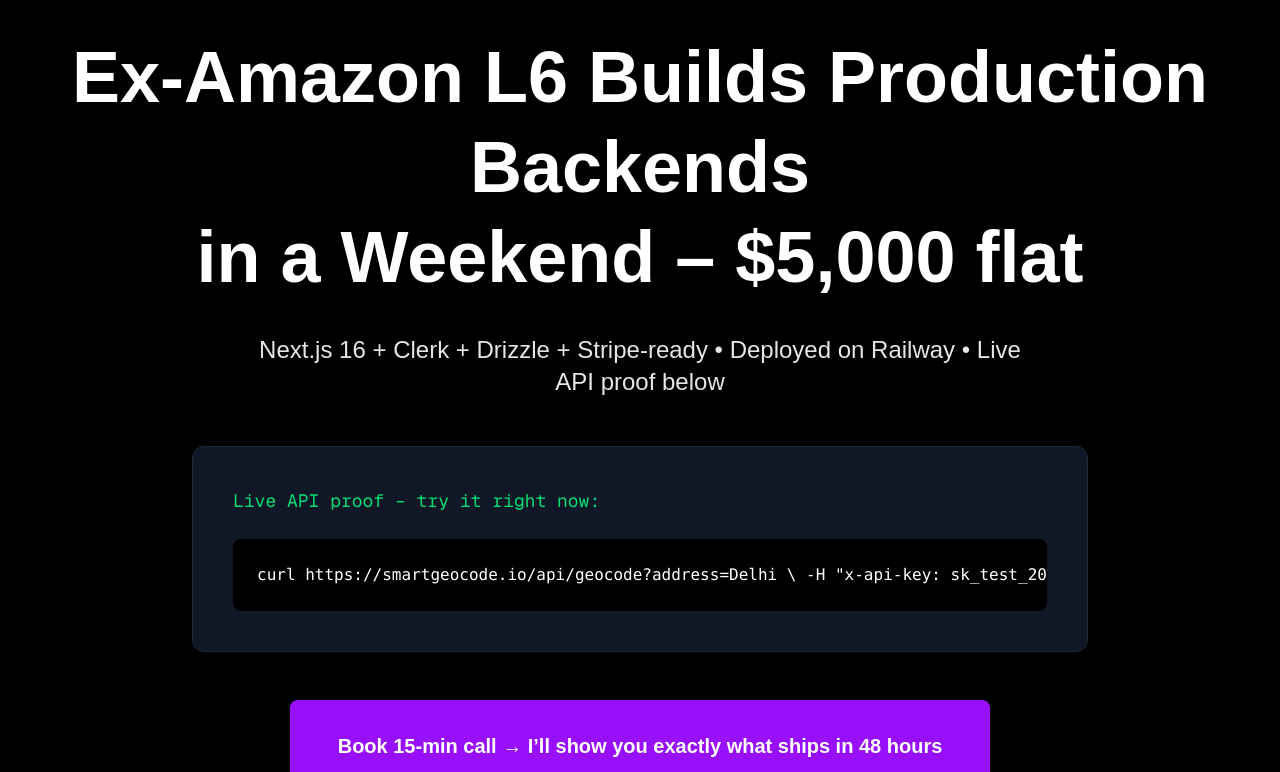
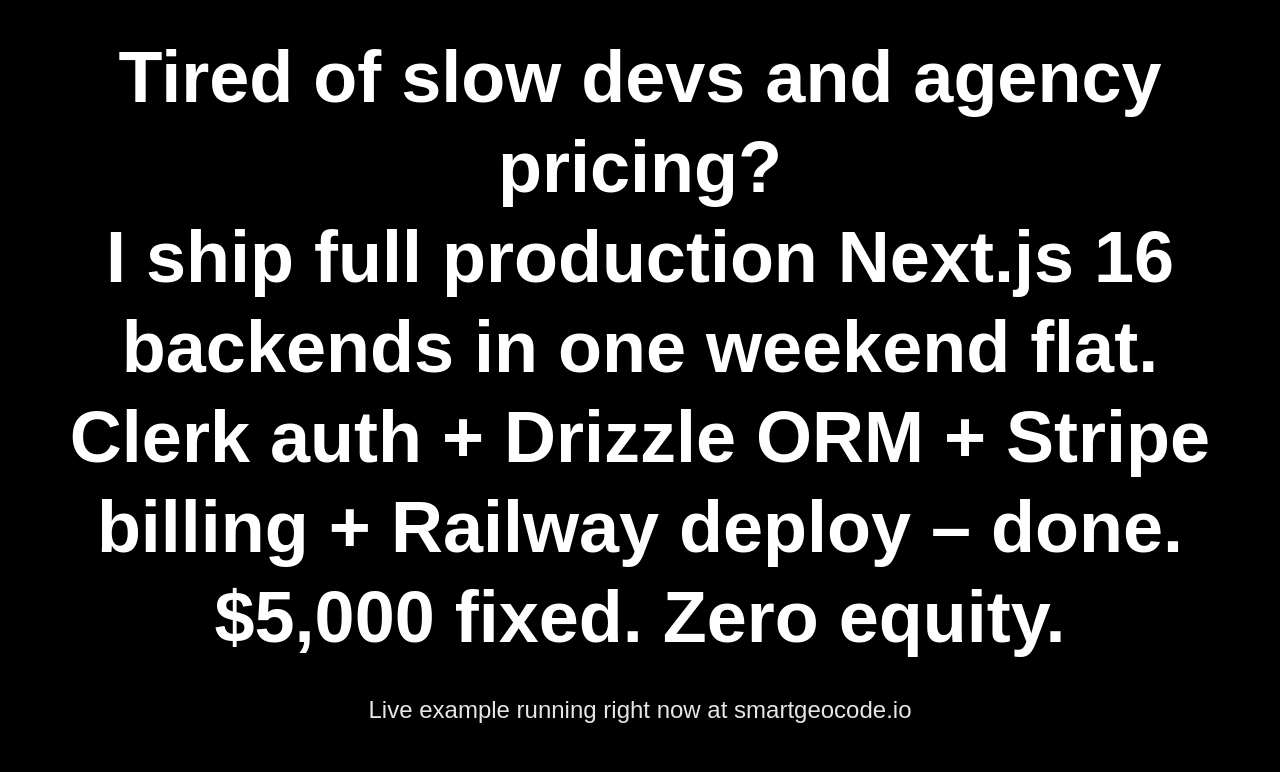
Before and after one commit to support934/smartgeocode, a Next.js app: page / in a window 1280 px wide. Shown: the top 772 px of the page. Built offline with nearby package versions, Linux system fonts and the light colour scheme.

Commit message:
force rebuild

```diff
--- a/src/app/page.tsx
+++ b/src/app/page.tsx
@@ -2,10 +2,12 @@ export default function Home() {
   return (
     <main className="min-h-screen bg-black text-white flex flex-col items-center justify-center p-8">
       <h1 className="text-5xl md:text-7xl font-bold mb-8 text-center leading-tight">
-        Ex-Amazon L6 Builds Production Backends<br/>in a Weekend – $5,000 flat
+       Tired of slow devs and agency pricing?<br/>I ship full production Next.js 16 backends in one weekend flat.
+      Clerk auth + Drizzle ORM + Stripe billing + Railway deploy – done.
+      $5,000 fixed. Zero equity.
       </h1>
       <p className="text-xl md:text-2xl mb-12 text-center max-w-3xl opacity-90">
-        Next.js 16 + Clerk + Drizzle + Stripe-ready • Deployed on Railway • Live API proof below
+        Live example running right now at smartgeocode.io
       </p>
 
       <div className="bg-gray-900 p-10 rounded-xl mb-12 border border-gray-800 max-w-4xl">
```
